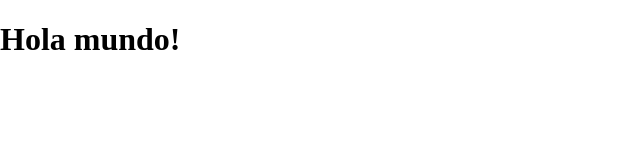
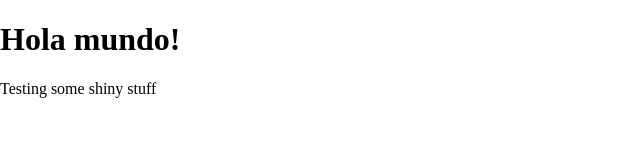
Before and after one commit to CrisostomoT/git_clase_1, a plain HTML site: page index.html in a window 1280 px wide. Shown: the whole page, without its empty margins (0-640 px from the left). Drawn offline with Linux system fonts and the light colour scheme.

Commit message:
modified index

```diff
--- a/index.html
+++ b/index.html
@@ -11,6 +11,7 @@
 
 <body>
     <h1>Hola mundo!</h1>
+    <p>Testing some shiny stuff</p>
 </body>
 
 </html>
```
